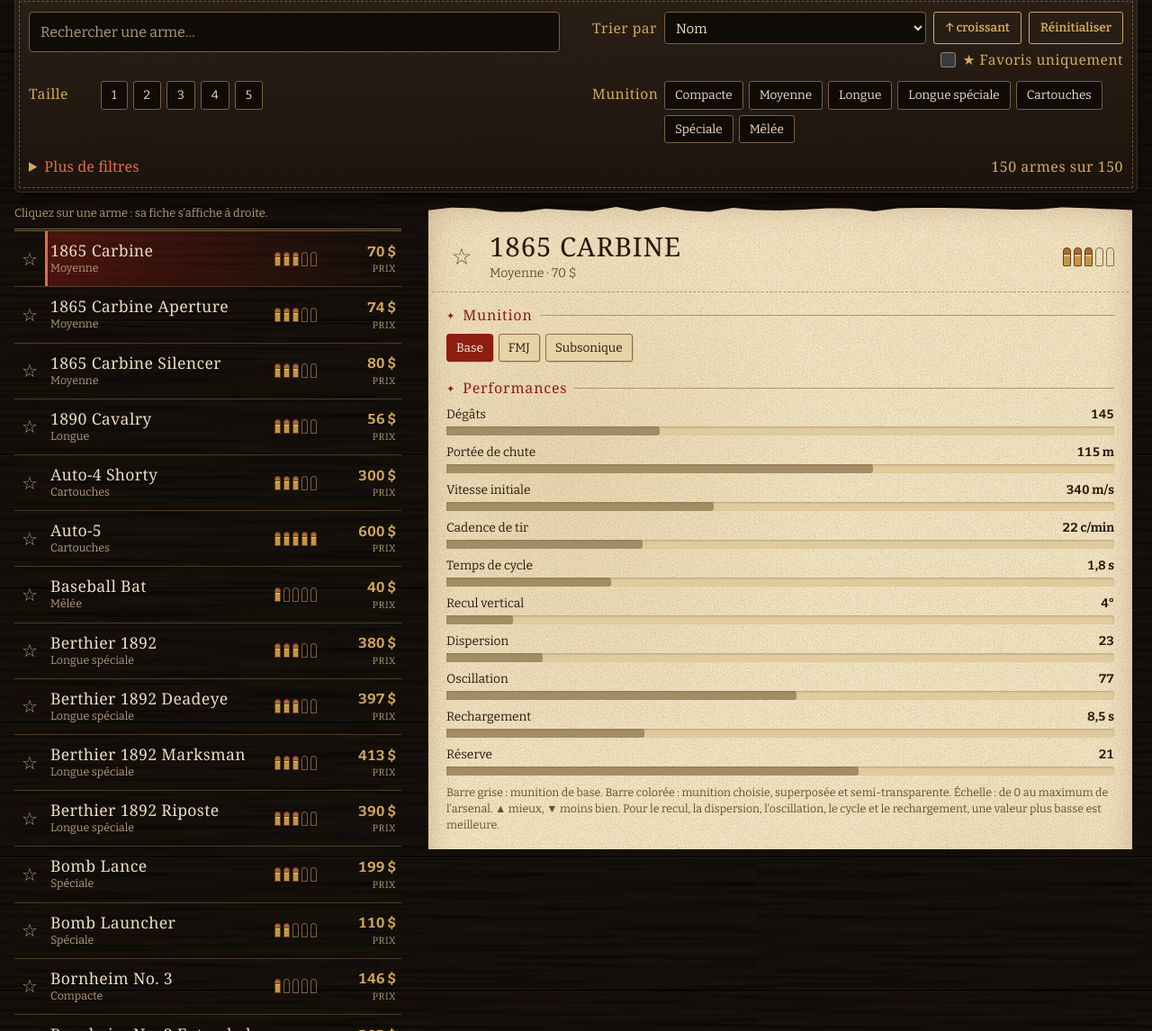
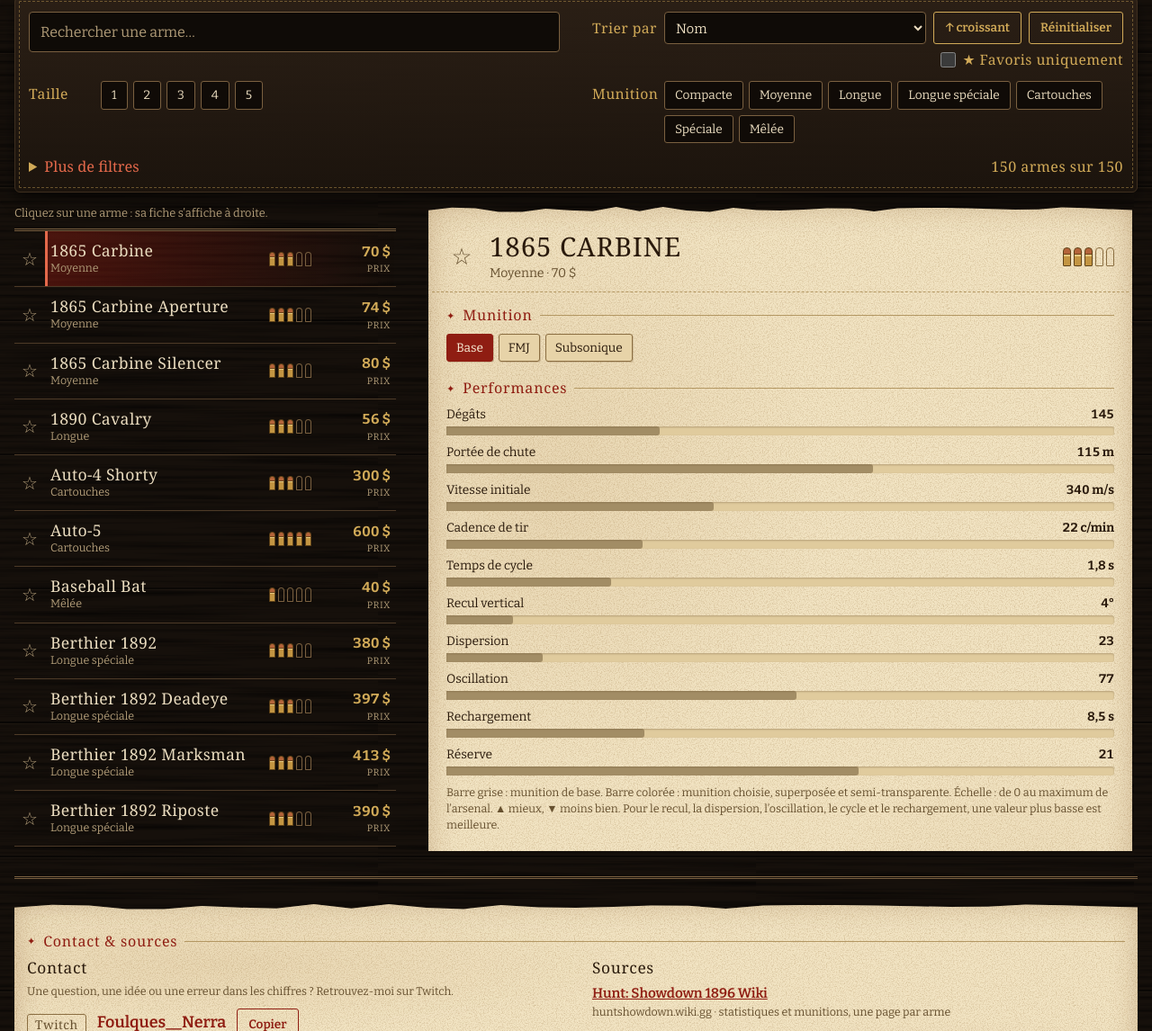
Before and after one commit to FoulquesNerra/arsenal-hunt, a plain HTML site: page index.html in a window 1280 px wide. Shown: the part 387-1533 px from the top of the page at 90% size. Drawn offline with nearby package versions, Linux system fonts and the light colour scheme; a web font is replaced by a local one.

Commit message:
Add files via upload

```diff
--- a/index.html
+++ b/index.html
@@ -184,11 +184,11 @@ footer dt{display:inline;font-weight:600;color:var(--ink)}
 footer dd{display:inline;margin:0}
 .tabs .bdg{display:inline-block;min-width:1.5em;margin-left:5px;padding:0 5px;border-radius:9px;background:rgba(0,0,0,.38);font:700 .7rem/1.5 var(--text);letter-spacing:0;text-align:center;vertical-align:1px}
 .row[aria-current="true"]{background:linear-gradient(90deg,rgba(142,28,19,.45),rgba(142,28,19,.12) 70%,transparent);box-shadow:inset 3px 0 0 var(--acc)}
-.dual{display:grid;grid-template-columns:minmax(340px,430px) minmax(0,1fr);gap:0 28px;align-items:start;margin-top:14px}
-.dl{min-width:0}
+.dual{display:grid;grid-template-columns:minmax(340px,430px) minmax(0,1fr);gap:0 28px;align-items:stretch;height:calc(100vh - 82px - env(safe-area-inset-top,0px));min-height:420px;margin-top:14px;scroll-margin-top:calc(env(safe-area-inset-top,0px) + 74px)}
+.dl{min-width:0;min-height:0;overflow:auto;padding-right:6px;scrollbar-width:thin;scrollbar-color:var(--edge) transparent}
 .dl .hint{margin:0 0 8px}
 .dl .list{margin-top:0}
-.pane{position:sticky;top:calc(env(safe-area-inset-top,0px) + 70px);max-height:calc(100vh - 84px - env(safe-area-inset-top,0px));overflow:auto;overscroll-behavior:contain;padding:2px 6px 12px 2px;scrollbar-width:thin;scrollbar-color:var(--edge) transparent}
+.pane{height:100%;min-height:0;overflow:auto;padding:2px 6px 12px 2px;scrollbar-width:thin;scrollbar-color:var(--edge) transparent}
 .sheet{padding:6px 4px 10px}
 .ph{display:flex;align-items:center;gap:14px;padding:22px 16px 10px}
 .ph .who{flex:1;min-width:0}
```
